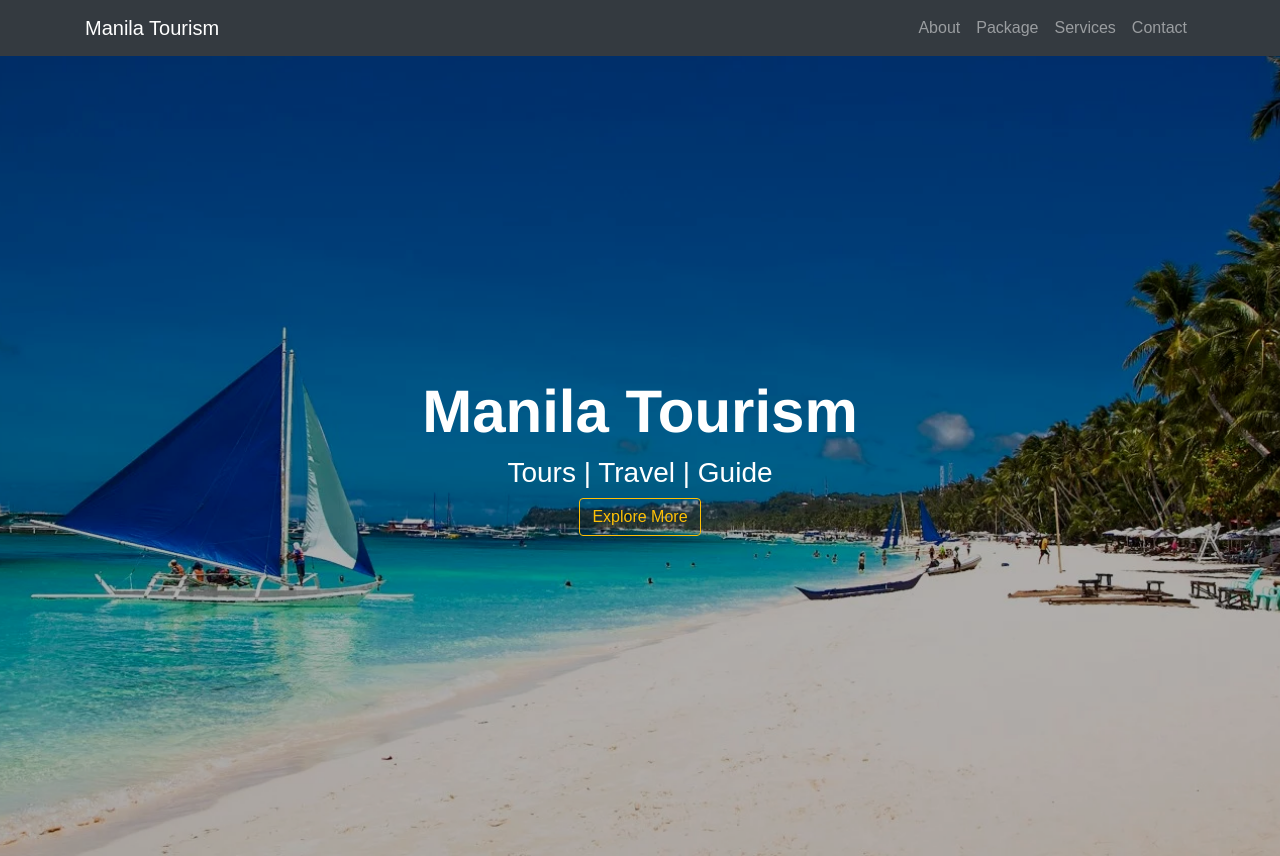
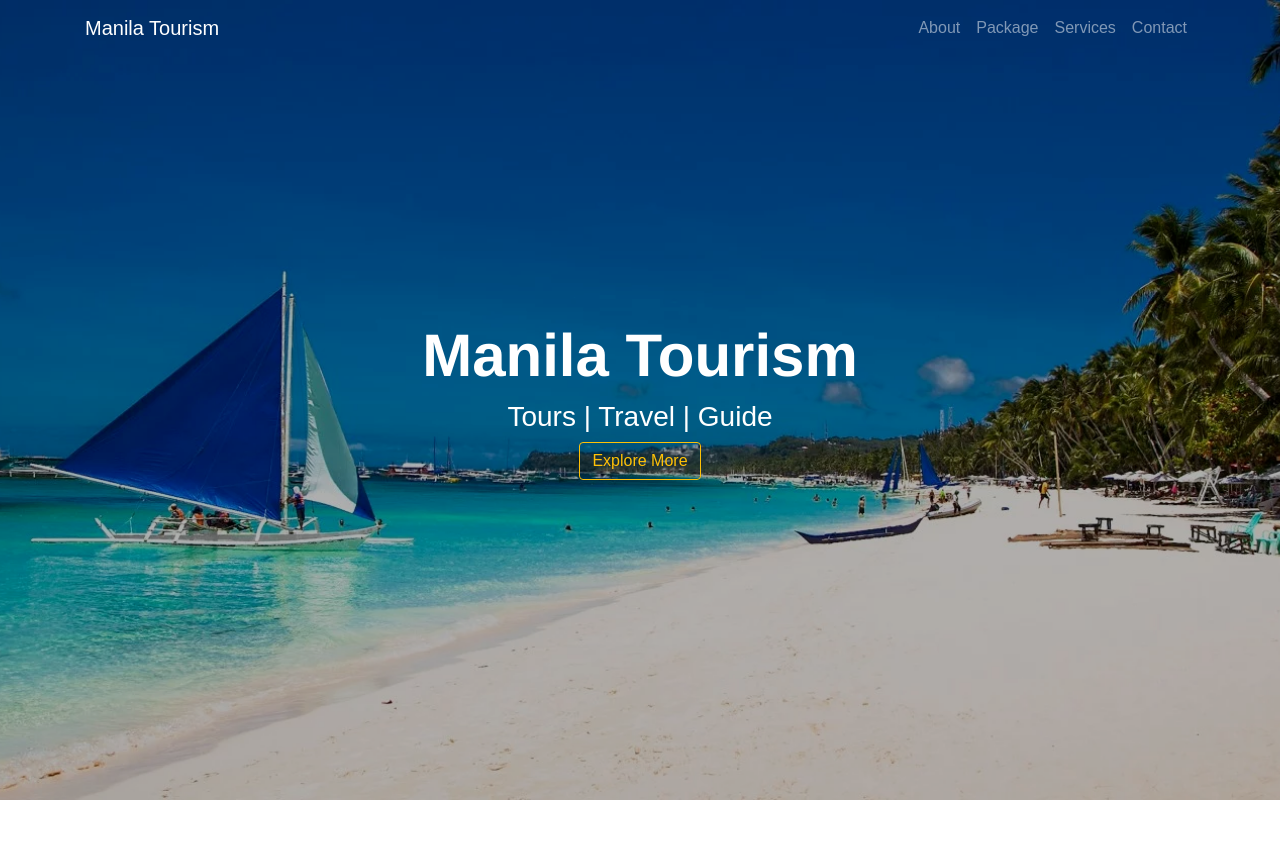
Before and after one commit to markdino/tourism-site, a React (Create React App) app: page / in a window 1280 px wide. After the commit the page ends 800 px from the top, so only its background shows below. Built offline with nearby package versions, Linux system fonts and the light colour scheme; the HTML template or start-up script is replaced by a standard one.

Commit message:
fix: Navbar fixed & color faded

```diff
--- a/src/components/Navbar.js
+++ b/src/components/Navbar.js
@@ -27,7 +27,7 @@ class NavbarMain extends React.Component {
   render() {
     return (
       <div>
-        <Navbar color="dark" dark expand="md">
+        <Navbar color="faded" dark expand="md" fixed={`top`}>
           <Container>
             <NavbarBrand href="/">Manila Tourism</NavbarBrand>
             <NavbarToggler onClick={this.toggle} />
```
